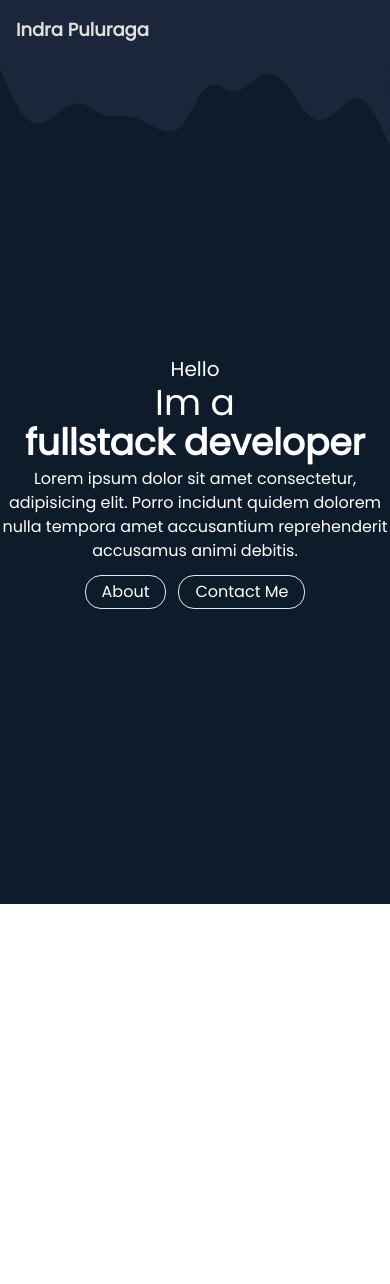
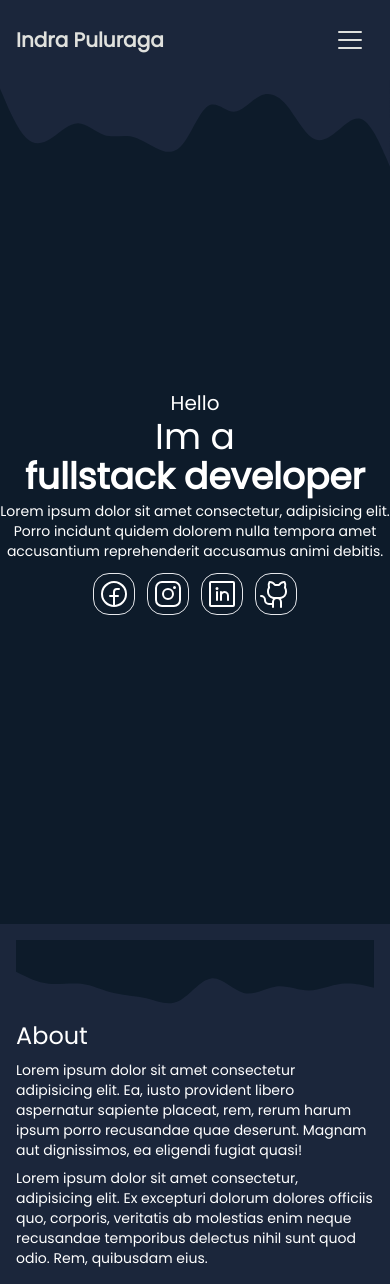
Before and after one commit to indraplrg/portfolio, a React (Vite) app: page / in a window 390 px wide. Before the commit the page ends 904 px from the top, so only its background shows below. Built offline with nearby package versions, Linux system fonts and the light colour scheme.

Commit message:
pages&features: hamburger menu, about page and some packages:

```diff
--- a/package.json
+++ b/package.json
@@ -10,6 +10,7 @@
     "preview": "vite preview"
   },
   "dependencies": {
+    "@phosphor-icons/react": "^2.0.14",
     "react": "^18.2.0",
     "react-dom": "^18.2.0"
   },
--- a/src/App.jsx
+++ b/src/App.jsx
@@ -1,11 +1,12 @@
 import React from "react";
-import Navbar from "./components/Navbar/Navbar";
 import Home from "./pages/Home";
+import About from "./pages/About";
 
 const App = () => {
    return (
       <>
          <Home />
+         <About />
       </>
    );
 };
--- a/src/components/Navbar/Navbar.jsx
+++ b/src/components/Navbar/Navbar.jsx
@@ -1,7 +1,11 @@
+import { List, X } from "@phosphor-icons/react";
+import { useState } from "react";
+
 const Navbar = () => {
+   const [open, setOpen] = useState(false);
    return (
       <header className="flex justify-between p-4 items-center bg-color-secondary text-color-accent">
-         <h3 className="text-lg">
+         <h3 className="text-xl">
             <a href="/" className="font-semibold">
                Indra Puluraga
             </a>
@@ -40,6 +44,53 @@ const Navbar = () => {
                </a>
             </li>
          </ul>
+         <div className="p-2 cursor-pointer md:hidden">
+            <div
+               onClick={() => {
+                  setOpen(!open);
+               }}
+            >
+               {open ? <X size={32} /> : <List size={32} />}
+            </div>
+            {open && (
+               <div className="relative">
+                  <ul className="bg-color-main p-4 flex flex-col items-center gap-4 rounded-sm absolute z-10 -left-24 top-0 border-color-accent border-2">
+                     <li>
+                        <a
+                           href="#home"
+                           className="hover:text-color-text transition-all ease-in-out"
+                        >
+                           Home
+                        </a>
+                     </li>
+                     <li>
+                        <a
+                           href="#about"
+                           className="hover:text-color-text transition-all ease-in-out"
+                        >
+                           About
+                        </a>
+                     </li>
+                     <li>
+                        <a
+                           href="#skill"
+                           className="hover:text-color-text transition-all ease-in-out"
+                        >
+                           Skill
+                        </a>
+                     </li>
+                     <li>
+                        <a
+                           href="#contact"
+                           className="hover:text-color-text transition-all ease-in-out"
+                        >
+                           Contact
+                        </a>
+                     </li>
+                  </ul>
+               </div>
+            )}
+         </div>
       </header>
    );
 };
--- /dev/null
+++ b/src/pages/About.jsx
@@ -0,0 +1,36 @@
+const About = () => {
+   return (
+      <section id="about">
+         <div className="p-4 bg-color-secondary text-white">
+            <svg
+               xmlns="http://www.w3.org/2000/svg"
+               viewBox="0 0 1440 320"
+               className="abs"
+            >
+               <path
+                  fill="#0d1b2a"
+                  fill-opacity="1"
+                  d="M0,128L21.8,138.7C43.6,149,87,171,131,176C174.5,181,218,171,262,176C305.5,181,349,203,393,213.3C436.4,224,480,224,524,234.7C567.3,245,611,267,655,245.3C698.2,224,742,160,785,154.7C829.1,149,873,203,916,213.3C960,224,1004,192,1047,186.7C1090.9,181,1135,203,1178,202.7C1221.8,203,1265,181,1309,176C1352.7,171,1396,181,1418,186.7L1440,192L1440,0L1418.2,0C1396.4,0,1353,0,1309,0C1265.5,0,1222,0,1178,0C1134.5,0,1091,0,1047,0C1003.6,0,960,0,916,0C872.7,0,829,0,785,0C741.8,0,698,0,655,0C610.9,0,567,0,524,0C480,0,436,0,393,0C349.1,0,305,0,262,0C218.2,0,175,0,131,0C87.3,0,44,0,22,0L0,0Z"
+               ></path>
+            </svg>
+            <h2 className="text-2xl md:text-3xl">About</h2>
+            <div className="text-sm md:text-lg mt-2">
+               <p>
+                  Lorem ipsum dolor sit amet consectetur adipisicing elit. Ea,
+                  iusto provident libero aspernatur sapiente placeat, rem, rerum
+                  harum ipsum porro recusandae quae deserunt. Magnam aut
+                  dignissimos, ea eligendi fugiat quasi!
+               </p>
+               <p className="mt-2">
+                  Lorem ipsum dolor sit amet consectetur, adipisicing elit. Ex
+                  excepturi dolorum dolores officiis quo, corporis, veritatis ab
+                  molestias enim neque recusandae temporibus delectus nihil sunt
+                  quod odio. Rem, quibusdam eius.
+               </p>
+            </div>
+         </div>
+      </section>
+   );
+};
+
+export default About;
--- a/src/pages/Home.jsx
+++ b/src/pages/Home.jsx
@@ -1,4 +1,10 @@
 import Navbar from "../components/Navbar/Navbar";
+import {
+   FacebookLogo,
+   InstagramLogo,
+   LinkedinLogo,
+   GithubLogo,
+} from "@phosphor-icons/react";
 
 const Home = () => {
    return (
@@ -21,7 +27,7 @@ const Home = () => {
                <h1 className="text-4xl flex flex-col items-center font-light">
                   Im a <span className="font-bold">fullstack developer</span>
                </h1>
-               <p className="max-w-xl text-center mt-1">
+               <p className="max-w-xl text-center mt-1 md:text-base text-sm">
                   Lorem ipsum dolor sit amet consectetur, adipisicing elit.
                   Porro incidunt quidem dolorem nulla tempora amet accusantium
                   reprehenderit accusamus animi debitis.
@@ -29,15 +35,27 @@ const Home = () => {
                <div className="flex gap-3 mt-3">
                   <a
                      href="#about"
-                     className="border py-1 px-4 rounded-2xl hover:bg-color-main"
+                     className="border p-1 rounded-2xl hover:bg-color-main"
                   >
-                     About
+                     <FacebookLogo size={32} />
                   </a>
                   <a
                      href="#contact"
-                     className="border py-1 px-4 rounded-2xl hover:bg-color-main"
+                     className="border p-1 rounded-2xl hover:bg-color-main"
                   >
-                     Contact Me
+                     <InstagramLogo size={32} />
+                  </a>
+                  <a
+                     href="#contact"
+                     className="border p-1 rounded-2xl hover:bg-color-main"
+                  >
+                     <LinkedinLogo size={32} />
+                  </a>
+                  <a
+                     href="#contact"
+                     className="border p-1 rounded-2xl hover:bg-color-main"
+                  >
+                     <GithubLogo size={32} />
                   </a>
                </div>
             </div>
```
Also changed, not shown: 2 other files (tests, documents, lock files or other folders).
